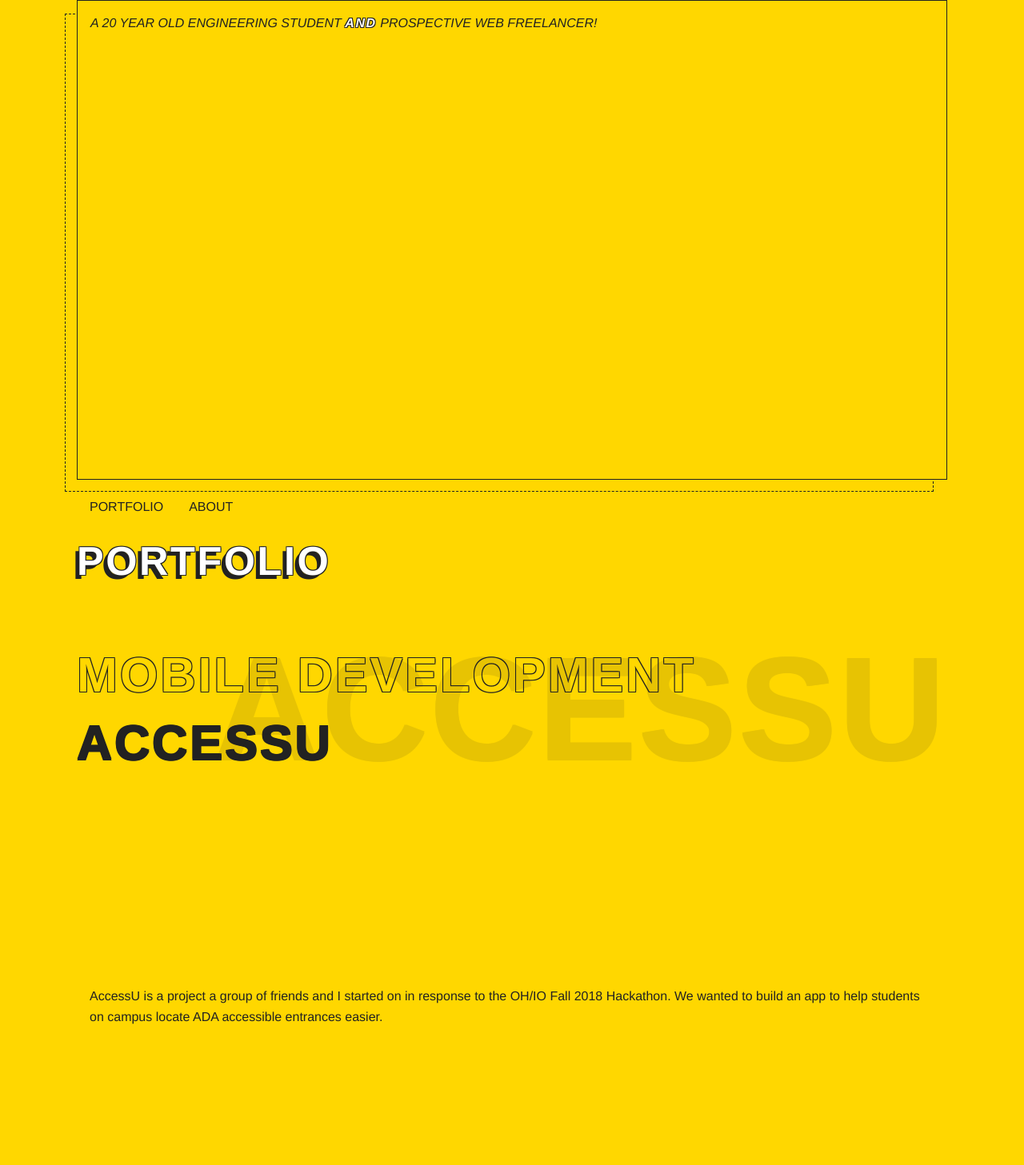
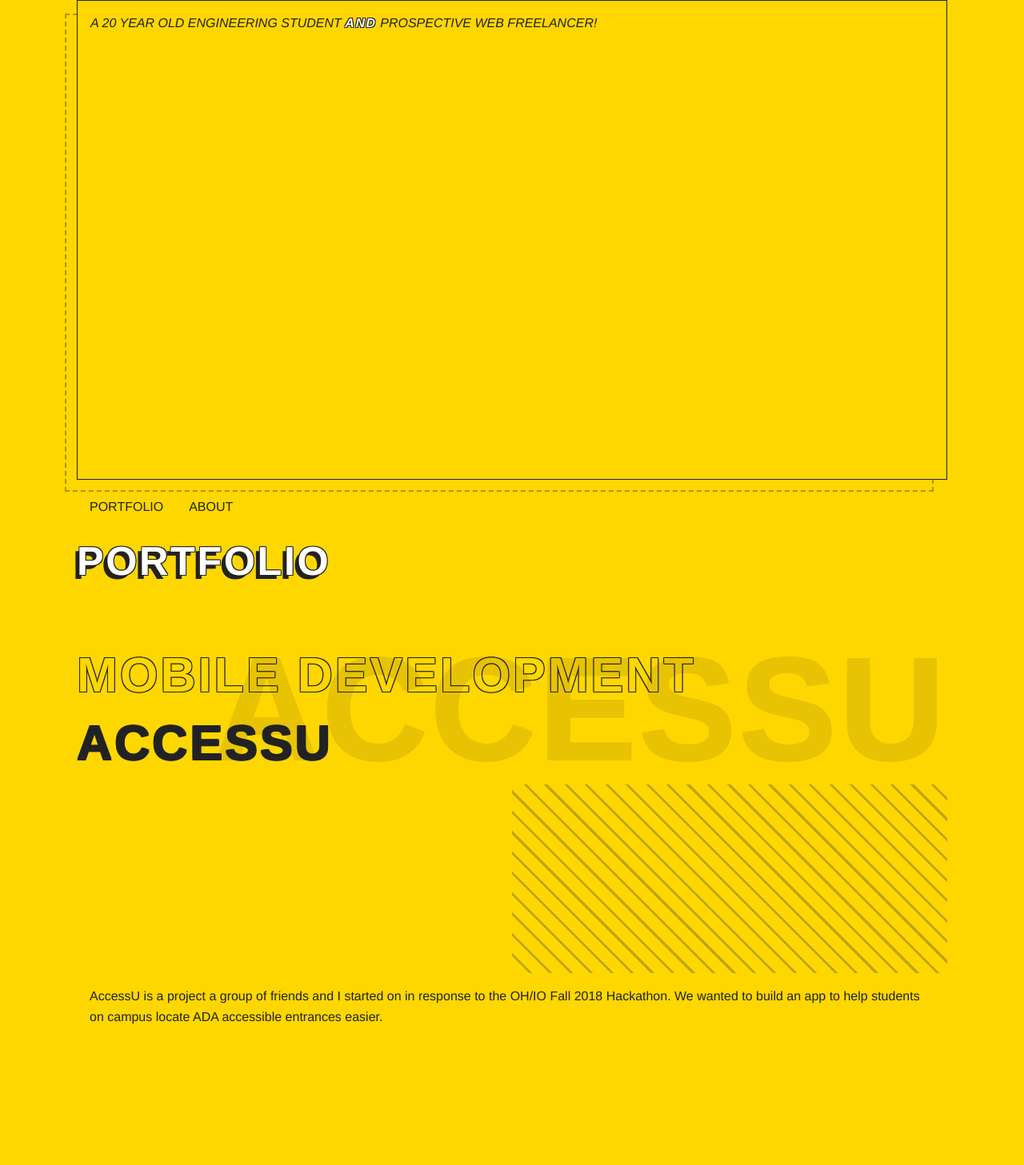
Before and after one commit to bossley9/Sam-Bossley, a PHP site: page /index.max.html in a window 1280 px wide. Shown: the part 133-1590 px from the top of the page at 80% size. Run offline with PHP 8.4, Linux system fonts and the light colour scheme; some libraries are stand-ins or nearby versions.

Commit message:
added striped background

```diff
--- a/index.max.html
+++ b/index.max.html
@@ -81,7 +81,7 @@
             >Do you think we could make that?</p>
           </blockquote>
 
-          <div class="cell small-12 medium-6 hide-for-print">
+          <div class="cell small-12 medium-6 hide-for-print striped">
           <!-- vector of mobile phone map app -->
           </div>
 
@@ -113,7 +113,7 @@
           <div class="cell small-12 medium-4 panel pink"
           data-bottom-top="transform: translateY(20%);opacity:0"
           data-100-bottom="transform: translateY(0);opacity:1">
-            <div><div><div>
+            <div class="polka-dot"><div><div>
               <p>Our app uses Fetch to retrieve data stored in a <em>Firebase Firestore</em>. Learning NoSQL is challenging!</p>
             </div></div></div>
           </div>
@@ -134,7 +134,7 @@
 
         <div class="grid-x">
 
-          <div class="cell small-12 small-order-2 medium-6 medium-order-1 hide-for-print">
+          <div class="cell small-12 small-order-2 medium-6 medium-order-1 hide-for-print striped">
             <!-- vector of relational data -->
           </div>
 
@@ -173,7 +173,7 @@
             >To go where no one has gone before.</p>
           </blockquote>
 
-          <div class="cell small-12 medium-6 hide-for-print">
+          <div class="cell small-12 medium-6 hide-for-print striped">
             <!-- vector of hmd/controllers -->
           </div>
         </div>
@@ -190,7 +190,7 @@
         >MAASU <strong>Webmaster</strong></h2>
 
         <div class="grid-x">
-          <div class="cell small-12 small-order-2 medium-6 medium-order-1 hide-for-print">
+          <div class="cell small-12 small-order-2 medium-6 medium-order-1 hide-for-print striped">
             <!-- vector of maasu logo, community, etc -->
           </div>
           <div class="cell small-12 small-order-1 medium-6 medium-order-2 grid-x align-right">
--- a/public/css/base.scss
+++ b/public/css/base.scss
@@ -80,6 +80,19 @@ h1, h2, h3, h4, h5, h6 {
     background-size:8px 8px, 8px 8px, cover;
 }
 
+.striped {
+  // $sizeBG + $sizeStripe = $total
+  $sizeBG: 15;
+  $sizeStripe: 3;
+  $total: $sizeBG + $sizeStripe;
+  $stripeColor: rgba(50, 50, 50, 0.3);
+  background: repeating-linear-gradient(
+    45deg,
+    transparent, transparent $sizeBG + px,
+    $stripeColor $sizeStripe + px,
+    $stripeColor $total + px
+  );
+}
 
 a { color: $color }
 a:hover {
--- a/public/css/media.min.css
+++ b/public/css/media.min.css
@@ -1 +1 @@
-@media (min-width: 979px){body{padding:0 6em}.project-title::after{content:attr(data-name);position:absolute;top:50%;right:0;color:#222;font-size:3em;opacity:0.1;-webkit-transform:translateY(-50%);transform:translateY(-50%)}#main .name{font-size:1.5em}#main .art{border:1px solid #222;background-color:gold}#main .art::before{position:absolute;bottom:-1em;left:-1em;height:100%;width:100%;content:"";border:1px dashed #222;z-index:-1}#main .menu{font-size:inherit;width:100%}#portfolio .project-title{font-size:3.815em}}
+@media (min-width: 979px){body{padding:0 6em}.project-title::after{content:attr(data-name);position:absolute;top:50%;right:0;color:#222;font-size:3em;opacity:0.1;-webkit-transform:translateY(-50%);transform:translateY(-50%)}#main .name{font-size:1.5em}#main .art{border:1px solid #222;background-color:gold}#main .art::before{position:absolute;bottom:-1em;left:-1em;height:100%;width:100%;content:"";border:2px dashed rgba(0,0,0,0.3);z-index:-1}#main .menu{font-size:inherit;width:100%}#portfolio .project-title{font-size:3.815em}}
--- a/public/css/media.scss
+++ b/public/css/media.scss
@@ -39,7 +39,7 @@ body { padding: 0 6em }
     width: 100%;
 
     content:"";
-    border: 1px dashed $color;
+    border: 2px dashed rgba(0, 0, 0, 0.3);
 
     z-index: -1;
   }
--- a/public/css/util.scss
+++ b/public/css/util.scss
@@ -8,6 +8,7 @@ $blue: #01939A;
 $orange: #FF7600;
 $pink: #D53084;
 $brown: #C67100;
+$peach: #FFAA39;
 
 $background-color: $gold;
 $color: $gray;
@@ -16,10 +17,3 @@ $color2nd: $blue;
 $color3rd: $orange;
 $color4th: $pink;
 $color5th: $brown;
-
-// $colorSec: #FF9200; // orange
-// $colorSec-0: #FFAA39; // peach
-// $colorSec-1: #C67100; // brown
-// $colorSec-2: #9B5900;
-// $colorSec-3: #4C2B00;
-// $colorSec-4: #2C1900;
```
Also changed, not shown: public/css/base.min.css.
